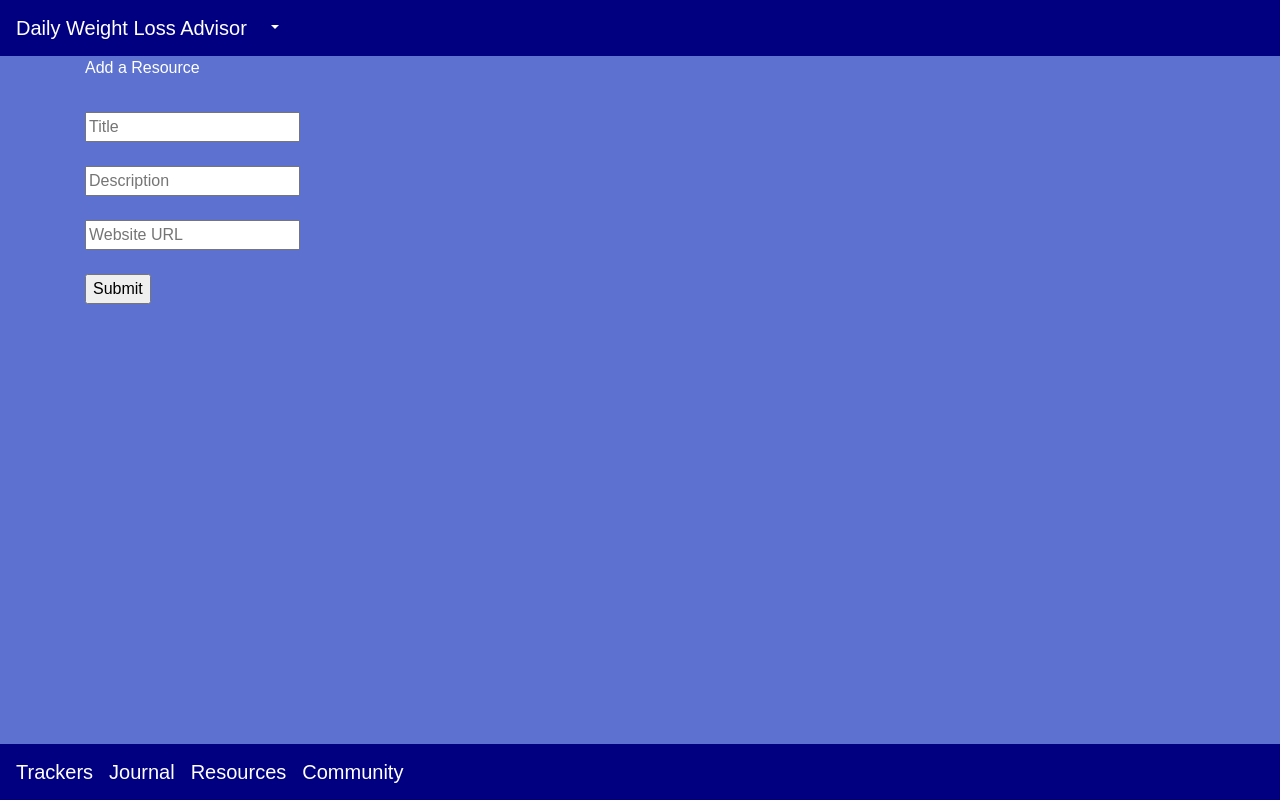
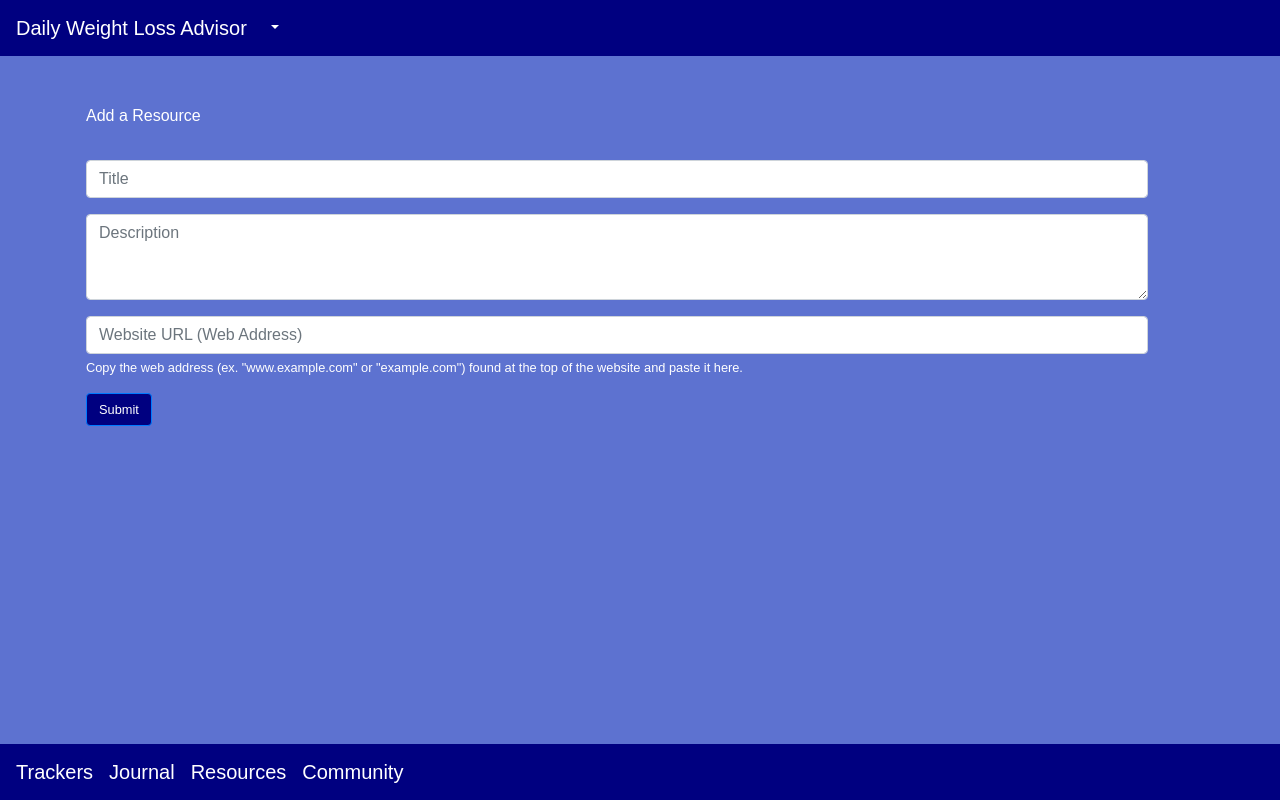
Before and after one commit to stazman/daily-fitness-advisor-frontend, a React (Create React App) app: page /resources/new in a window 1280 px wide. Built offline with nearby package versions, Linux system fonts and the light colour scheme; no server answers.

Commit message:
Styles new resource form

```diff
--- a/src/components/journal/JournalInput.js
+++ b/src/components/journal/JournalInput.js
@@ -36,7 +36,7 @@ class JournalInput extends Component {
             <Form onSubmit={this.handleSubmit}>
               <Form.Group controlId='formJournalEntryl'>
                 <Form.Label>Add a Journal Entry</Form.Label>
-                <br></br>
+                <br></br><br></br>
                 <Form.Control
                   as='textarea'
                   type='textarea'
--- a/src/components/resources/ResourceInput.js
+++ b/src/components/resources/ResourceInput.js
@@ -1,6 +1,9 @@
 import React from 'react'
 import { connect } from 'react-redux'
-import {addResource} from '../../actions/addResource'
+import { addResource } from '../../actions/addResource'
+import { Row, Form, Button } from 'react-bootstrap'
+import RowStyles from '../styles/RowStyles'
+import ButtonStyles from '../styles/ButtonStyles'
 
 class ResourceInput extends React.Component {
 
@@ -23,35 +26,59 @@ class ResourceInput extends React.Component {
 
   render(){
     return (
-      <form onSubmit={this.handleSubmit}>
-        <label>Add a Resource</label>
+      <RowStyles>
+        <ButtonStyles>
+
+          <Row className='left-justified-row'>
+            <Form>
+              <Form.Group controlId='formTitle'>
+                <Form.Label>
+                  Add a Resource
+                </Form.Label>
                 <br></br><br></br>
-        <input
+                <Form.Control
                   type='text'
                   placeholder='Title'
                   onChange={e => this.handleChange(e)}
                   name='title'
                   value={this.state.title}
                 />
-        <br></br><br></br>
-        <input
+              </Form.Group>
+
+              <Form.Group controlId='formDescription'>
+                <Form.Control
+                  as='textarea'
+                  rows='3'
+                  cols='110'
                   type='textarea'
                   placeholder='Description'
                   onChange={e => this.handleChange(e)}
                   name='description'
                   value={this.state.description}
                 />
-        <br></br><br></br>
-        <input
+              </Form.Group>
+
+              <Form.Group controlId='formURL'>
+                <Form.Control
                   type='textarea'
-          placeholder='Website URL'
+                  placeholder='Website URL (Web Address)'
                   onChange={e => this.handleChange(e)}
                   name='url'
                   value={this.state.url}
                 />
-        <br></br><br></br>
-        <input type='submit' />
-      </form>
+                <Form.Text>
+                  Copy the web address (ex. "www.example.com" or "example.com") found at the top of the website and paste it here.
+                </Form.Text>
+
+              </Form.Group>
+                <Button type='submit' className='btn-submit'>
+                  Submit
+                </Button>
+            </Form>
+          </Row>
+
+        </ButtonStyles>
+      </RowStyles>
     )
   }
 }
```
Also changed, not shown: 1 other file (tests, documents, lock files or other folders). Lines whose indentation alone changed are shown as unchanged.
